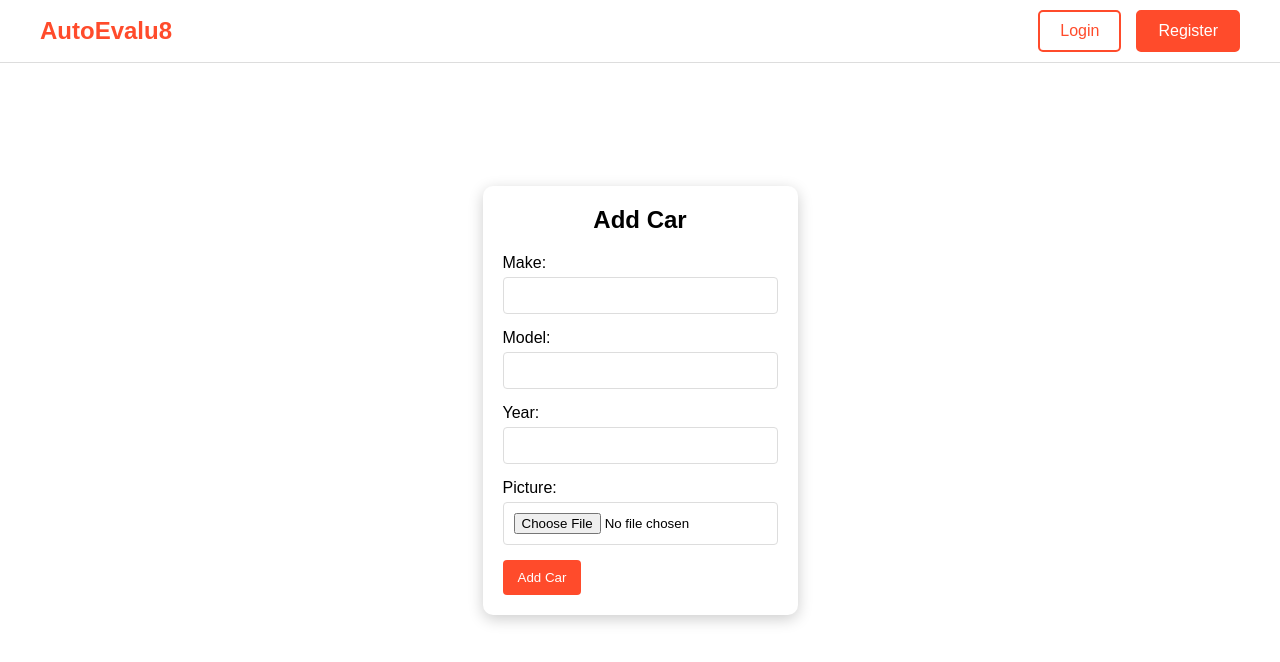
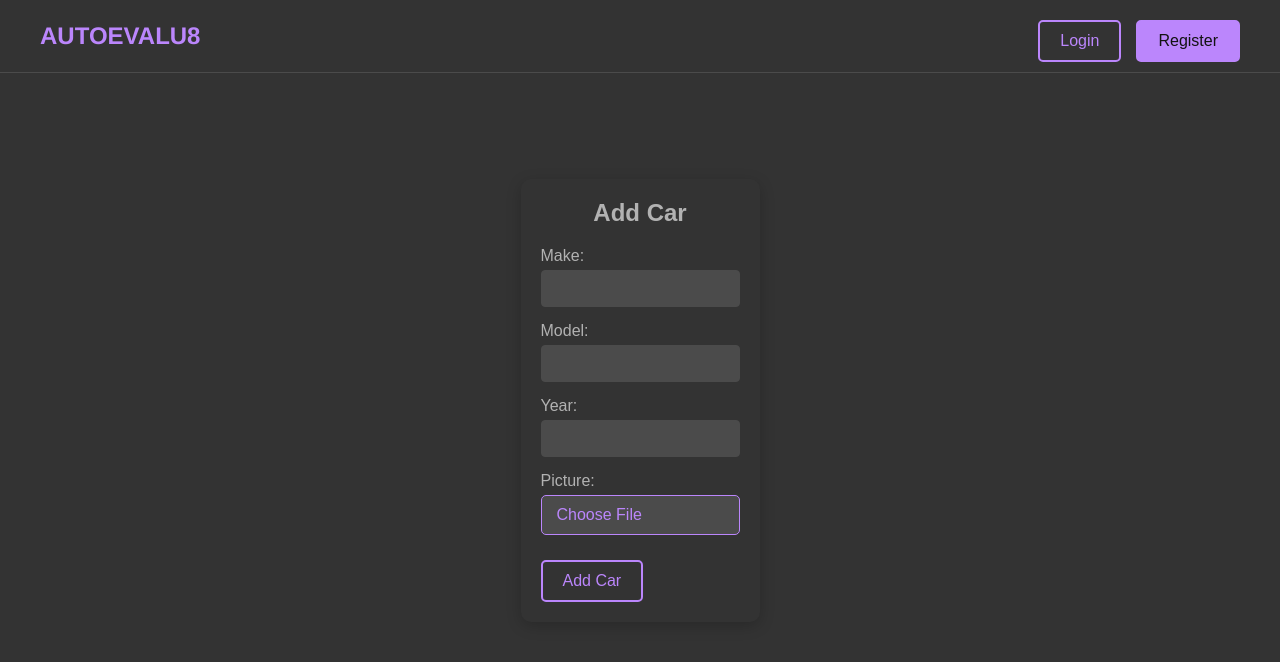
Before and after one commit to JureKotnik/auto-evalu8-frontend, a React (Create React App) app: page /add-car in a window 1280 px wide. Shown: the top 662 px of the page. Built offline with nearby package versions, Linux system fonts and the light colour scheme.

Commit message:
customizing everything into dark mode

```diff
--- a/src/assets/css/AddCars.css
+++ b/src/assets/css/AddCars.css
@@ -14,7 +14,7 @@
     padding: 20px;
     border-radius: 10px; /* Rounded corners */
     box-shadow: 0 4px 15px rgba(0, 0, 0, 0.2); /* Shadow for a raised effect */
-    background-color: #fff; /* White background for contrast */
+    background-color: #333333; /* White background for contrast */
   }
 
   .add-car-form h2 {
@@ -34,22 +34,26 @@
   .add-car-form input {
     width: 100%; /* Full width inputs */
     padding: 10px; /* Padding for input fields */
-    border: 1px solid #ddd; /* Light border */
+    border: 1px solid #4B4B4B; /* Light border */
     border-radius: 4px; /* Rounded corners for inputs */
+    background-color: #4B4B4B;
+    color: #B2B2B2;
   }
 
   .add-car-form button {
-    padding: 10px 15px; /* Padding for button */
-    border: none; /* Remove border */
-    border-radius: 4px; /* Rounded corners for button */
-    background-color: #ff4b2b; /* Button color */
-    color: white; /* White text on button */
-    cursor: pointer; /* Pointer on hover */
-    transition: background-color 0.3s; /* Smooth transition for hover effect */
+    padding: 10px 20px;
+    background-color: transparent;
+    border: 2px solid #BB86FC;
+    border-radius: 5px;
+    color: #BB86FC;
+    cursor: pointer;
+    font-size: 1rem;
+    transition: all 0.3s;
   }
 
   .add-car-form button:hover {
-    background-color: #e03b2a; /* Darker shade on hover */
+    background-color: #BB86FC;
+    color: #121212;
   }
 
   .image-preview {
@@ -61,3 +65,23 @@
     max-width: 100%; /* Make sure the image doesn't exceed the form's width */
     border-radius: 8px; /* Rounded corners for the preview */
   }
+
+  .add-car-form input[type="file"] {
+    display: none; /* Hide the default file input */
+  }
+
+  .custom-file-upload {
+    display: inline-block;
+    padding: 10px 15px;
+    border: 1px solid #BB86FC;
+    border-radius: 5px;
+    background-color: #4B4B4B; /* Match dark mode */
+    color: #BB86FC; /* Accent color */
+    cursor: pointer;
+    transition: background-color 0.3s, color 0.3s;
+  }
+
+  .custom-file-upload:hover {
+    background-color: #BB86FC; /* Accent background on hover */
+    color: #121212; /* Darker text on hover */
+  }
--- a/src/assets/css/AuthPage.css
+++ b/src/assets/css/AuthPage.css
@@ -4,6 +4,8 @@
 
 body {
   font-family: 'Arial', sans-serif;
+  background-color: #333333; /* Dark background for the body */
+  color: #B2B2B2; /* Light text color for readability */
 }
 
 .auth-container {
@@ -12,7 +14,7 @@
   display: flex;
   justify-content: center;
   align-items: center;
-    background-color: #f8f9fa;
+  background-color: #333333; /* Dark background */
   position: relative;
   overflow: hidden;
 }
@@ -24,7 +26,6 @@
   transition: transform 0.6s ease-in-out;
 }
 
-
 .auth-left, .auth-right {
   width: 50%;
   padding: 40px;
@@ -35,14 +36,15 @@
 }
 
 .auth-left {
-    background-color: white;
-    box-shadow: 0px 4px 10px rgba(0, 0, 0, 0.1);
+  background-color: #333333; /* Dark gray for left panel */
+  box-shadow: 0px 4px 10px rgba(0, 0, 0, 0.3);
   border-radius: 8px 0 0 8px;
 }
 
 .auth-right {
-    background: linear-gradient(to right, #ff416c, #ff4b2b);
-    color: white;
+  background-color: #333333;
+  box-shadow: 0px 4px 10px rgba(0, 0, 0, 0.3);
+  color: #B2B2B2;
   border-radius: 0 8px 8px 0;
 }
 
@@ -55,18 +57,19 @@
 }
 
 .auth-button {
-    padding: 12px 20px;
-    border: none;
-    border-radius: 4px;
+  padding: 10px 20px;
+  background-color: transparent;
+  border: 2px solid #BB86FC;
+  border-radius: 5px;
+  color: #BB86FC;
   cursor: pointer;
-    background: #ff4b2b;
-    color: white;
-    font-size: 16px;
-    transition: background 0.3s;
+  font-size: 1rem;
+  transition: all 0.3s;
 }
 
 .auth-button:hover {
-    background: #ff416c;
+  background-color: #BB86FC;
+  color: #121212;
 }
 
 .auth-right form input,
@@ -75,9 +78,11 @@
   padding: 10px;
   margin-bottom: 15px;
   border-radius: 4px;
-    border: 1px solid #ddd;
+  border: 1px solid #444; /* Dark border for inputs */
+  background-color: #2c2c2c; /* Dark background for inputs */
+  color: #f1f1f1; /* Light text color for inputs */
 }
 
 .error {
-    color: red;
+  color: #ff4081; /* Color for error messages */
 }
--- a/src/assets/css/CarCard.css
+++ b/src/assets/css/CarCard.css
@@ -6,3 +6,24 @@
   .star.filled {
     color: #ffcc00;
   }
+
+  .car-grid {
+    display: grid;
+    grid-template-columns: repeat(6, 1fr);
+    gap: 20px;
+  }
+  .car-card {
+    border: 1px solid #4B4B4B;
+    padding: 20px;
+    cursor: pointer;
+    transition: transform 0.3s;
+  }
+  .car-card:hover {
+    transform: scale(1.05);
+  }
+  .car-details img {
+    width: 100%;
+  }
+  button {
+    margin-top: 10px;
+  }
--- a/src/assets/css/HomePage.css
+++ b/src/assets/css/HomePage.css
@@ -2,6 +2,7 @@
     padding: 80px 20px 20px; /* Padding for the content to adjust for the fixed navbar */
     max-width: 1200px;
     margin: 0 auto;
+    background-color: #333333;
   }
 
   .search-container {
@@ -13,26 +14,29 @@
   .search-input {
     padding: 12px 15px;
     font-size: 1rem;
-    border: 2px solid #ddd;
+    border: 2px solid #4B4B4B;
     border-radius: 5px;
     flex: 1;
     max-width: 400px;
     margin-right: 10px;
+    color: #B2B2B2;
+    background-color: #333333;
   }
 
   .search-button {
     padding: 12px 20px;
-    background-color: #ff4b2b;
+    background-color: #BB86FC;
     border: none;
     border-radius: 5px;
-    color: white;
+    color: #4B4B4B;
     cursor: pointer;
     font-size: 1rem;
     transition: background-color 0.3s ease;
   }
 
   .search-button:hover {
-    background-color: #ff416c;
+    background-color: #3700B3;
+    color: #B2B2B2;
   }
 
   /* Responsive grid for car cards with different horizontal and vertical gaps */
--- a/src/assets/css/Navbar.css
+++ b/src/assets/css/Navbar.css
@@ -7,11 +7,13 @@
 
   body {
     font-family: 'Arial', sans-serif;
+    background-color: #333333;
+    color: #B2B2B2;
   }
 
   .navbar {
-    background-color: #fff;
-    border-bottom: 1px solid #ddd;
+    background-color: #333333;
+    border-bottom: 1px solid #4B4B4B;
     padding: 10px 20px;
     width: 100%;
     position: fixed;
@@ -29,13 +31,14 @@
 
   .navbar-logo {
     font-size: 1.5rem;
-    color: #ff4b2b;
+    color: #BB86FC;
     cursor: pointer;
     transition: color 0.3s;
+    font-family: 'Franklin Gothic Medium', 'Arial Narrow', Arial, sans-serif;
   }
 
   .navbar-logo:hover {
-    color: #ff416c;
+    color: #3700B3;
   }
 
   .navbar-links {
@@ -47,27 +50,27 @@
   .navbar-button {
     padding: 10px 20px;
     background-color: transparent;
-    border: 2px solid #ff4b2b;
+    border: 2px solid #BB86FC;
     border-radius: 5px;
-    color: #ff4b2b;
+    color: #BB86FC;
     cursor: pointer;
     font-size: 1rem;
     transition: all 0.3s;
   }
 
   .navbar-button:hover {
-    background-color: #ff4b2b;
-    color: #fff;
+    background-color: #BB86FC;
+    color: #121212;
   }
 
   .navbar-button-register {
-    background-color: #ff4b2b;
-    color: #fff;
+    background-color: #BB86FC;
+    color: #121212;
   }
 
   .navbar-button-register:hover {
-    background-color: #ff416c;
-    border-color: #ff416c;
+    background-color: #BB86FC;
+    border-color: #BB86FC;
   }
 
   @media (max-width: 768px) {
--- a/src/assets/css/styles.css
+++ b/src/assets/css/styles.css
@@ -4,7 +4,7 @@
     gap: 20px;
   }
   .car-card {
-    border: 1px solid #ddd;
+    border: 1px solid #4B4B4B;
     padding: 20px;
     cursor: pointer;
     transition: transform 0.3s;
--- a/src/pages/AddCar.tsx
+++ b/src/pages/AddCar.tsx
@@ -57,7 +57,7 @@ const AddCar: React.FC = () => {
 
   return (
     <div className="add-car-container"> {/* New container for centering */}
-        <Navbar />
+      <Navbar />
       <div className="add-car-form">
         <h2>Add Car</h2>
         <form onSubmit={handleSubmit}>
@@ -80,7 +80,10 @@ const AddCar: React.FC = () => {
           </div>
           <div>
             <label>Picture:</label>
-            <input type="file" accept="image/*" onChange={handlePictureChange} />
+            <label className="custom-file-upload">
+              <input type="file" accept="image/*" onChange={handlePictureChange} />
+              Choose File
+            </label>
           </div>
           {picturePreview && (
             <div className="image-preview">
--- a/src/pages/AuthPage.tsx
+++ b/src/pages/AuthPage.tsx
@@ -115,7 +115,7 @@ const AuthPage: React.FC = () => {
 
         {isLogin ? (
           <div className="auth-right">
-            <h2>Welcome to Login</h2>
+            <h2>Welcome to AutoEvalu8</h2>
             <p>Don't have an account?</p>
             <button className="auth-button" onClick={() => setIsLogin(false)}>Sign Up</button>
           </div>
--- a/src/pages/Navbar.tsx
+++ b/src/pages/Navbar.tsx
@@ -4,35 +4,31 @@ import axios from 'axios';
 import '../assets/css/Navbar.css';
 
 const Navbar: React.FC = () => {
-  const [isAuthenticated, setIsAuthenticated] = useState<boolean>(false); // Manage authentication state
-  const navigate = useNavigate(); // Hook for navigation
+  const [isAuthenticated, setIsAuthenticated] = useState<boolean>(false);
+  const navigate = useNavigate();
 
   useEffect(() => {
-    // Check if a JWT token is present in local storage or cookies to determine if the user is logged in
     const token = localStorage.getItem('token');
-    setIsAuthenticated(!!token); // Set authentication status based on token presence
+    setIsAuthenticated(!!token);
   }, []);
 
   const handleLogout = async () => {
     try {
-      // Make a request to the backend to sign out, sending credentials (cookies)
       await axios.post('http://localhost:3000/auth/signout', {}, { withCredentials: true });
-
-      // Remove the JWT token from local storage
       localStorage.removeItem('token');
       setIsAuthenticated(false);
-      navigate('/'); // Redirect to home page
+      navigate('/');
     } catch (error) {
       console.error('Failed to logout', error);
     }
   };
 
   return (
-    <nav className="navbar">
+    <nav className={"navbar"}>
       <div className="navbar-container">
-        <h1 className="navbar-logo" onClick={() => navigate('/')}>AutoEvalu8</h1>
+        <h1 className="navbar-logo" onClick={() => navigate('/')}>AUTOEVALU8</h1>
         <div className="navbar-links">
-        {isAuthenticated ? (
+          {isAuthenticated ? (
             <>
               <button className="navbar-button" onClick={() => navigate('/add-car')}>Add Car</button>
               <button className="navbar-button" onClick={handleLogout}>Logout</button>
```
Also changed, not shown: src/assets/css/CarDetailsPage.css (+38 -20 lines), src/assets/css/ReviewModal.css (+16 -15 lines), src/pages/CarDetailsPage.tsx (+5 -4 lines). Lines whose indentation alone changed are shown as unchanged.
